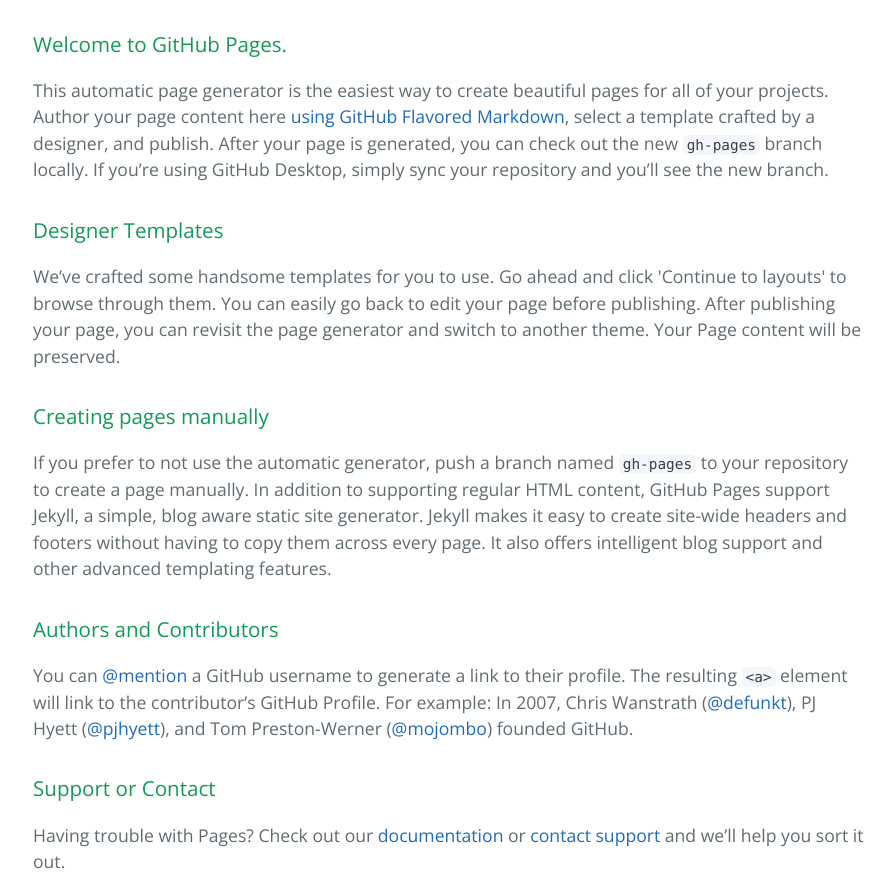
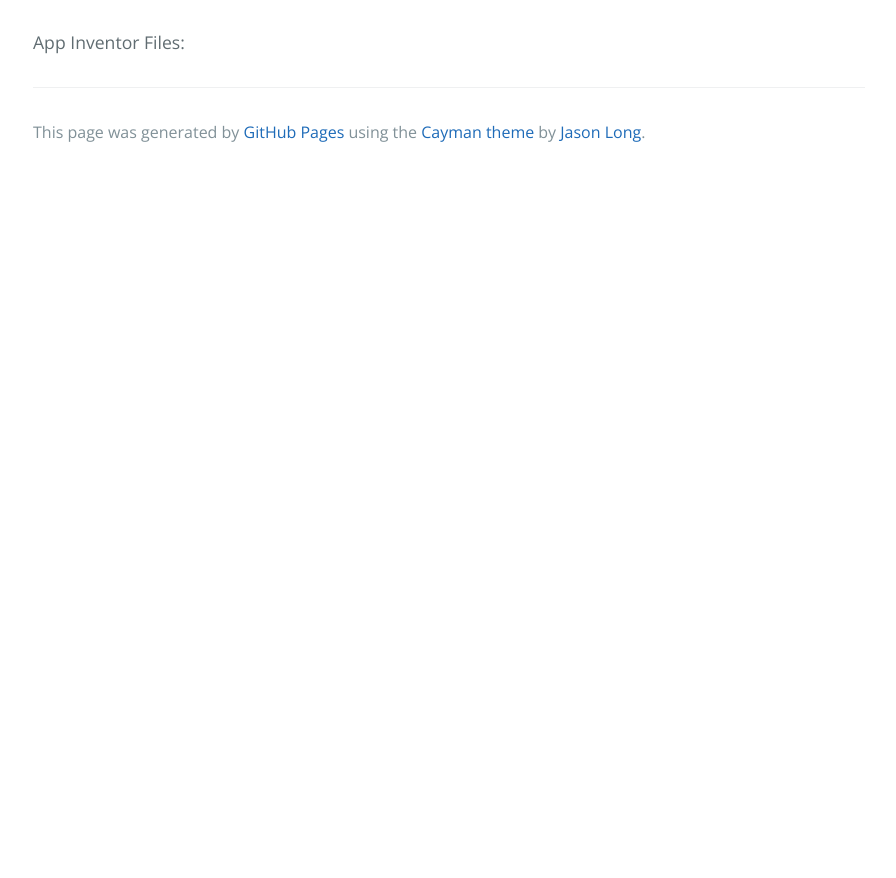
Before and after one commit to LukeGosnell/lukegosnell.github.io, a plain HTML site: page index.html in a window 1280 px wide. Shown: the part 320-1198 px from the top of the page, without its empty margins (191-1087 px from the left). After the commit the page ends 800 px from the top, so only its background shows below. Drawn offline with nearby package versions, Linux system fonts and the light colour scheme.

Commit message:
Replace master branch with page content via GitHub

```diff
--- a/index.html
+++ b/index.html
@@ -16,30 +16,7 @@
     </section>
 
     <section class="main-content">
-      <h3>
-<a id="welcome-to-github-pages" class="anchor" href="#welcome-to-github-pages" aria-hidden="true"><span aria-hidden="true" class="octicon octicon-link"></span></a>Welcome to GitHub Pages.</h3>
-
-<p>This automatic page generator is the easiest way to create beautiful pages for all of your projects. Author your page content here <a href="https://guides.github.com/features/mastering-markdown/">using GitHub Flavored Markdown</a>, select a template crafted by a designer, and publish. After your page is generated, you can check out the new <code>gh-pages</code> branch locally. If you’re using GitHub Desktop, simply sync your repository and you’ll see the new branch.</p>
-
-<h3>
-<a id="designer-templates" class="anchor" href="#designer-templates" aria-hidden="true"><span aria-hidden="true" class="octicon octicon-link"></span></a>Designer Templates</h3>
-
-<p>We’ve crafted some handsome templates for you to use. Go ahead and click 'Continue to layouts' to browse through them. You can easily go back to edit your page before publishing. After publishing your page, you can revisit the page generator and switch to another theme. Your Page content will be preserved.</p>
-
-<h3>
-<a id="creating-pages-manually" class="anchor" href="#creating-pages-manually" aria-hidden="true"><span aria-hidden="true" class="octicon octicon-link"></span></a>Creating pages manually</h3>
-
-<p>If you prefer to not use the automatic generator, push a branch named <code>gh-pages</code> to your repository to create a page manually. In addition to supporting regular HTML content, GitHub Pages support Jekyll, a simple, blog aware static site generator. Jekyll makes it easy to create site-wide headers and footers without having to copy them across every page. It also offers intelligent blog support and other advanced templating features.</p>
-
-<h3>
-<a id="authors-and-contributors" class="anchor" href="#authors-and-contributors" aria-hidden="true"><span aria-hidden="true" class="octicon octicon-link"></span></a>Authors and Contributors</h3>
-
-<p>You can <a href="https://help.github.com/articles/basic-writing-and-formatting-syntax/#mentioning-users-and-teams" class="user-mention">@mention</a> a GitHub username to generate a link to their profile. The resulting <code>&lt;a&gt;</code> element will link to the contributor’s GitHub Profile. For example: In 2007, Chris Wanstrath (<a href="https://github.com/defunkt" class="user-mention">@defunkt</a>), PJ Hyett (<a href="https://github.com/pjhyett" class="user-mention">@pjhyett</a>), and Tom Preston-Werner (<a href="https://github.com/mojombo" class="user-mention">@mojombo</a>) founded GitHub.</p>
-
-<h3>
-<a id="support-or-contact" class="anchor" href="#support-or-contact" aria-hidden="true"><span aria-hidden="true" class="octicon octicon-link"></span></a>Support or Contact</h3>
-
-<p>Having trouble with Pages? Check out our <a href="https://help.github.com/pages">documentation</a> or <a href="https://github.com/contact">contact support</a> and we’ll help you sort it out.</p>
+      <p>App Inventor Files:</p>
 
       <footer class="site-footer">
 
```
Also changed, not shown: params.json (+1 -1 lines).
